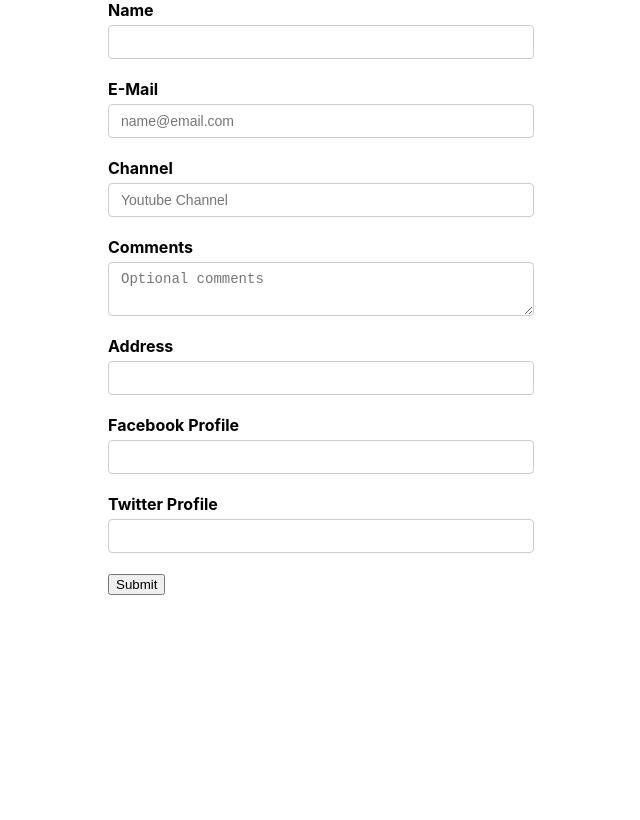
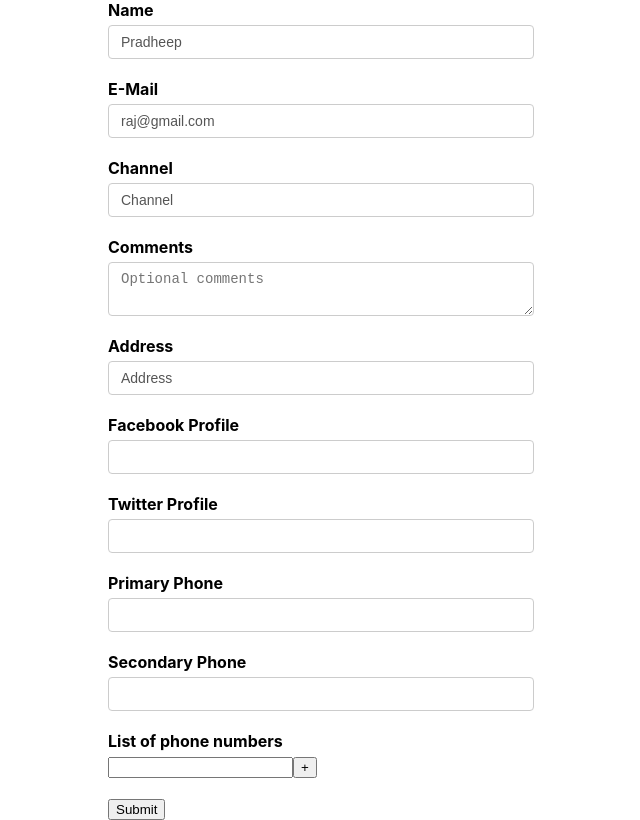
Before and after one commit to ACPRAJ/React-Samples, a React (Create React App) app in the folder react-formik/: page / in a window 1280 px wide. Shown: the whole page, without its empty margins (319-959 px from the left). Built offline with nearby package versions, Linux system fonts and the light colour scheme.

Commit message:
Field Array example

```diff
--- a/react-formik/src/Components/YouTubeForm.jsx
+++ b/react-formik/src/Components/YouTubeForm.jsx
@@ -1,18 +1,20 @@
 import React from "react";
-import { Formik, Form, Field, ErrorMessage } from "formik";
+import { Formik, Form, Field, ErrorMessage, FieldArray } from "formik";
 import * as Yup from "yup";
 import ErrorText from "./ErrorText";
 
 const initialValues = {
-  txtName: "",
-  txtEMail: "",
-  txtChannel: "",
+  txtName: "Pradheep",
+  txtEMail: "raj@gmail.com",
+  txtChannel: "Channel",
   txtComments: "",
-  txtAddress: "",
+  txtAddress: "Address",
   socialMedia: {
     txtFacebook: "",
     txtTwitter: "",
   },
+  phoneNumbers: ["", ""],
+  phNumbersArray: [""],
 };
 
 const onSubmit = (values) => {
@@ -104,6 +106,46 @@ function YouTubeForm() {
           <Field type="text" id="txtTwitter" name="social.txtTwitter" />
         </div>
 
+        <div className="form-control">
+          <label htmlFor="txtPrimaryPhone">Primary Phone</label>
+          <Field type="text" id="txtPrimaryPhone" name="phoneNumbers[0]" />
+        </div>
+
+        <div className="form-control">
+          <label htmlFor="txtSecondaryPhone">Secondary Phone</label>
+          <Field type="text" id="txtSecondaryPhone" name="phoneNumbers[1]" />
+        </div>
+
+        <div className="form-control">
+          <label htmlFor="txtPhNumbersArray">List of phone numbers</label>
+          <FieldArray id="txtPhNumbersArray" name="phNumbersArray">
+            {(fieldProps) => {
+              const { push, remove, form } = fieldProps;
+              const { values } = form;
+              const { phNumbersArray } = values;
+              //console.log("Field Array Props:", phNumbersArray);
+
+              return (
+                <div>
+                  {phNumbersArray.map((item, key) => (
+                    <div key={key}>
+                      <Field type="tel" name={`phNumbersArray[${key}]`} />
+                      <button type="button" onClick={() => push("")}>
+                        +
+                      </button>
+                      {key !== 0 && (
+                        <button type="button" onClick={() => remove(key)}>
+                          -
+                        </button>
+                      )}
+                    </div>
+                  ))}
+                </div>
+              );
+            }}
+          </FieldArray>
+        </div>
+
         <button id="btnSubmit" type="submit">
           Submit
         </button>
```
